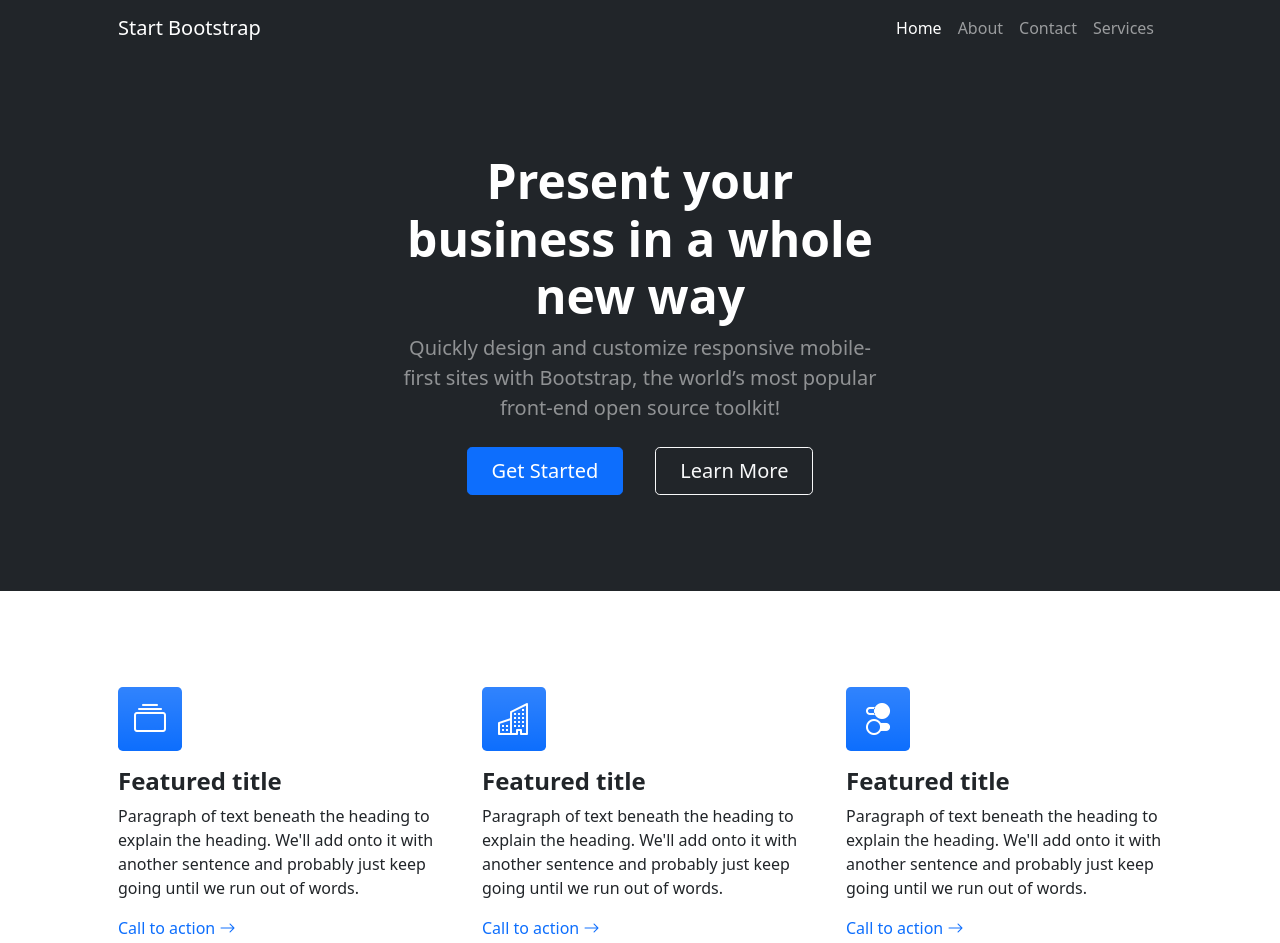
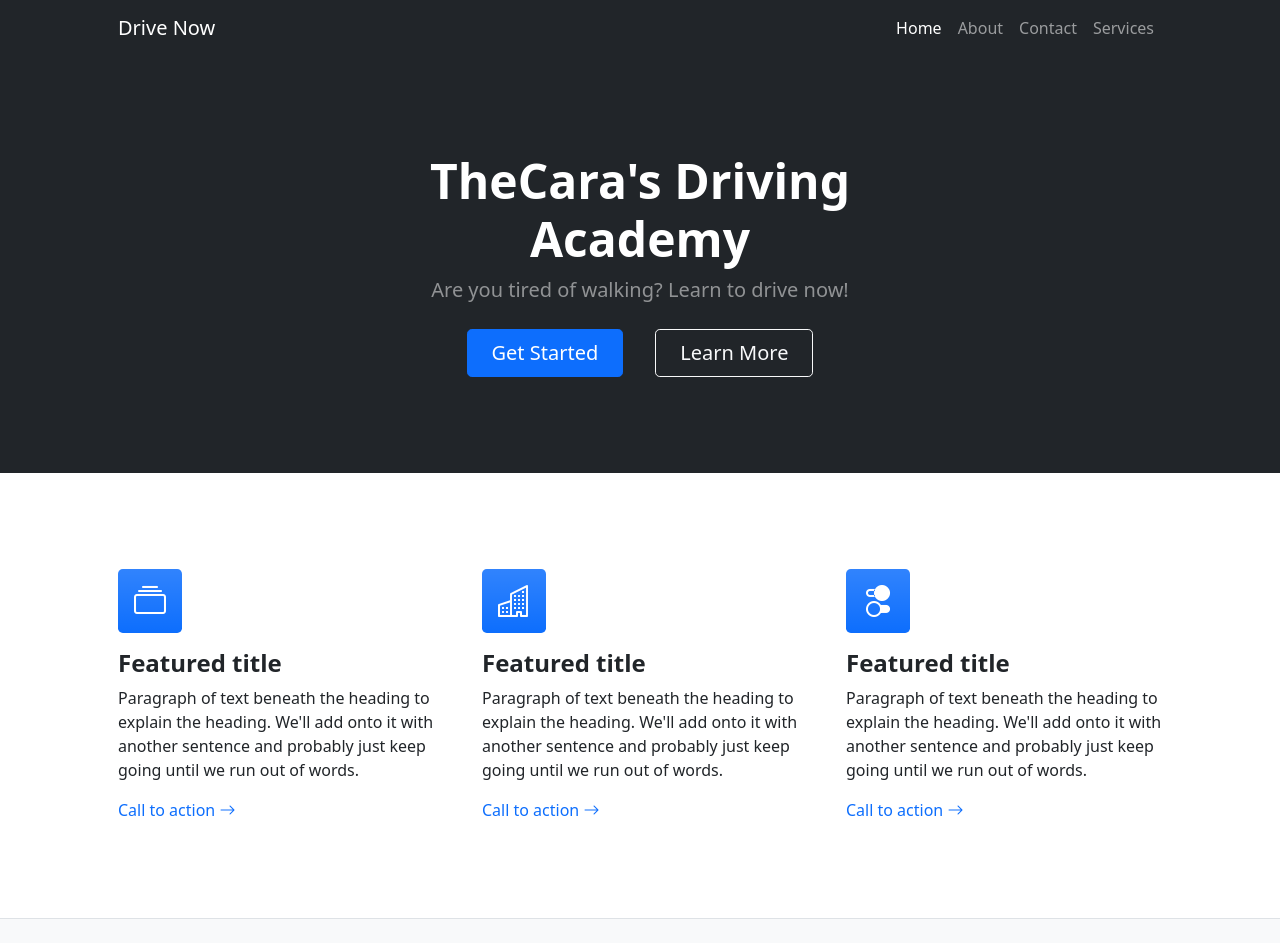
Before and after one commit to MJDacara/MJDacara.github.io, a plain HTML site: page index.html in a window 1280 px wide. Shown: the top 943 px of the page. Drawn offline with nearby package versions, Linux system fonts and the light colour scheme.

Commit message:
Update index.html

```diff
--- a/index.html
+++ b/index.html
@@ -5,7 +5,7 @@
         <meta name="viewport" content="width=device-width, initial-scale=1, shrink-to-fit=no" />
         <meta name="description" content="" />
         <meta name="author" content="" />
-        <title> The Car's Driving Academy </title>
+        <title>The Car's Driving Academy</title>
         <!-- Favicon-->
         <link rel="icon" type="image/x-icon" href="assets/favicon.ico" />
         <!-- Bootstrap icons-->
@@ -17,7 +17,7 @@
         <!-- Responsive navbar-->
         <nav class="navbar navbar-expand-lg navbar-dark bg-dark">
             <div class="container px-5">
-                <a class="navbar-brand" href="#!">Start Bootstrap</a>
+                <a class="navbar-brand" href="#!">Drive Now</a>
                 <button class="navbar-toggler" type="button" data-bs-toggle="collapse" data-bs-target="#navbarSupportedContent" aria-controls="navbarSupportedContent" aria-expanded="false" aria-label="Toggle navigation"><span class="navbar-toggler-icon"></span></button>
                 <div class="collapse navbar-collapse" id="navbarSupportedContent">
                     <ul class="navbar-nav ms-auto mb-2 mb-lg-0">
@@ -35,8 +35,8 @@
                 <div class="row gx-5 justify-content-center">
                     <div class="col-lg-6">
                         <div class="text-center my-5">
-                            <h1 class="display-5 fw-bolder text-white mb-2">Present your business in a whole new way</h1>
-                            <p class="lead text-white-50 mb-4">Quickly design and customize responsive mobile-first sites with Bootstrap, the world’s most popular front-end open source toolkit!</p>
+                            <h1 class="display-5 fw-bolder text-white mb-2">TheCara's Driving Academy</h1>
+                            <p class="lead text-white-50 mb-4">Are you tired of walking? Learn to drive now!</p>
                             <div class="d-grid gap-3 d-sm-flex justify-content-sm-center">
                                 <a class="btn btn-primary btn-lg px-4 me-sm-3" href="#features">Get Started</a>
                                 <a class="btn btn-outline-light btn-lg px-4" href="#!">Learn More</a>
```
